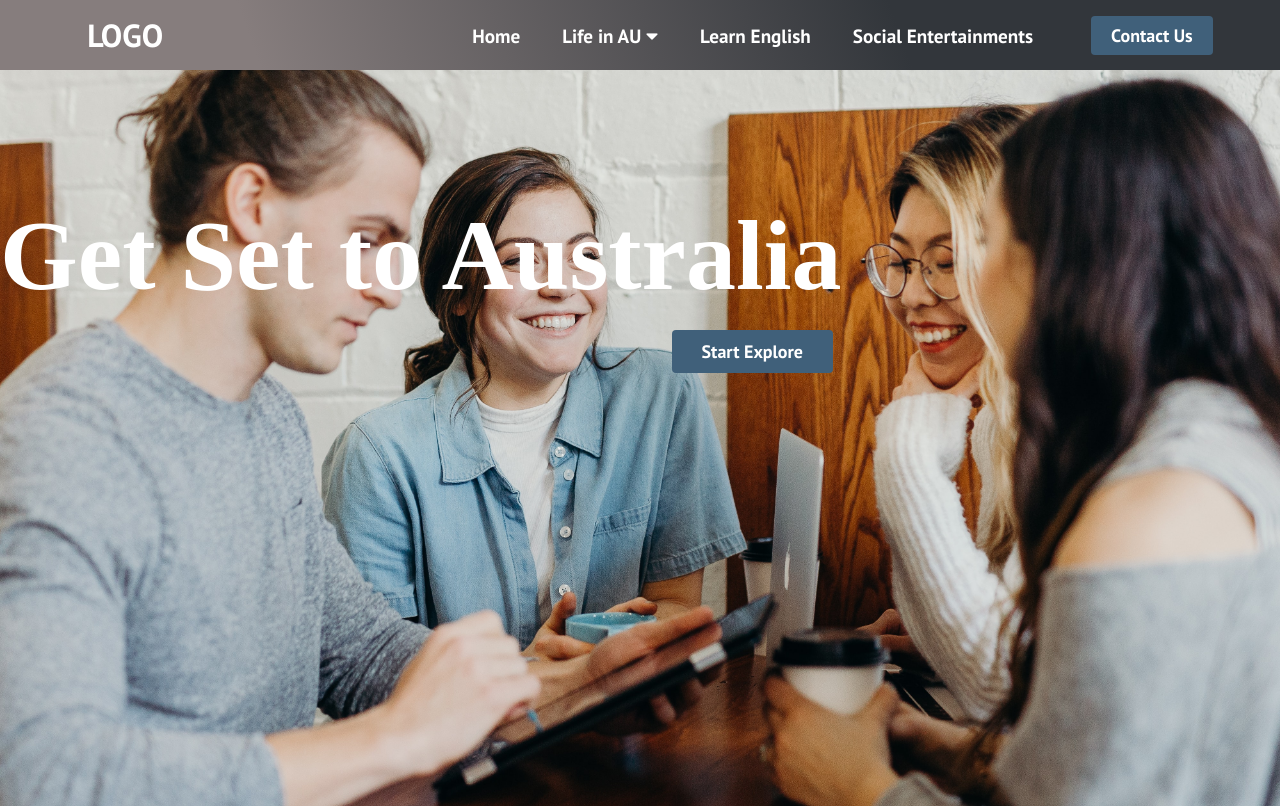
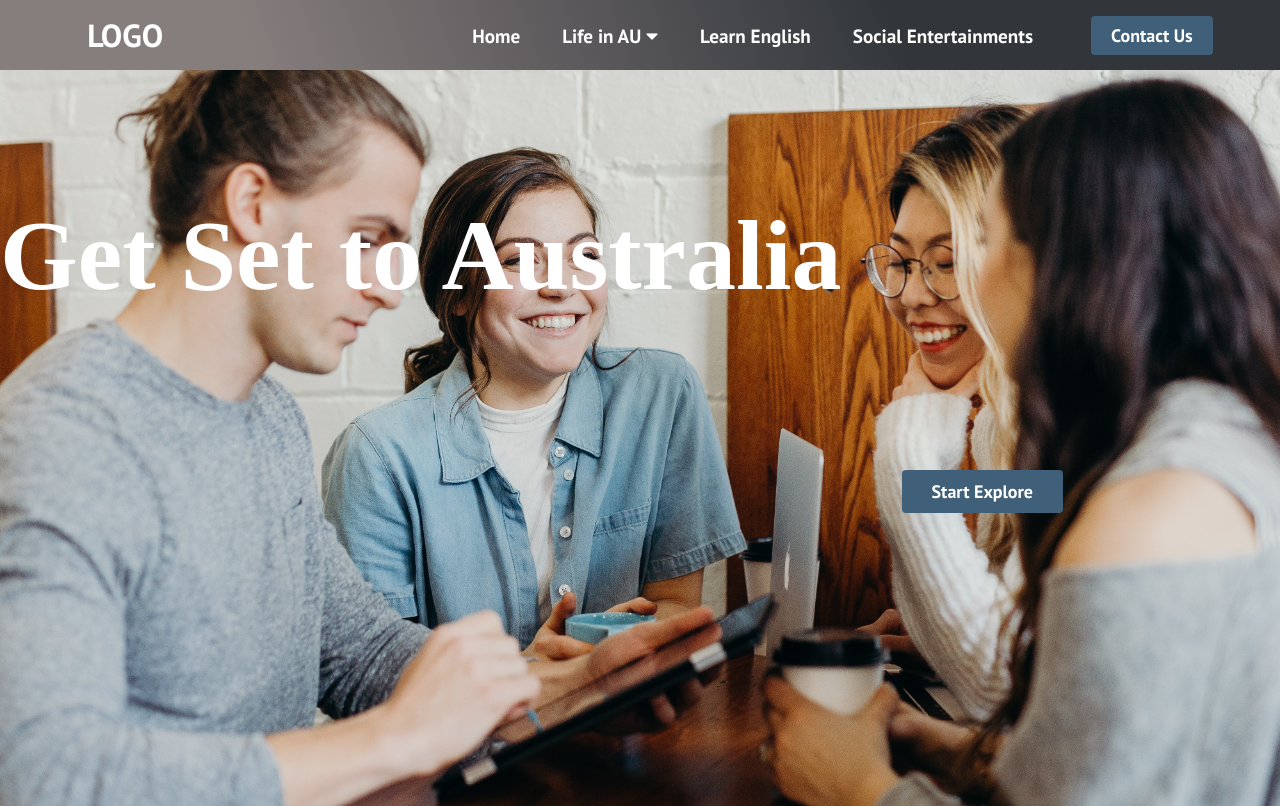
Before and after one commit to HMEI83/TA16_IE_Project, a React (Create React App) app in the folder ie-app/: page / in a window 1280 px wide. Built offline with nearby package versions, Linux system fonts and the light colour scheme; a web font is replaced by a local one.

Commit message:
Change position of "Start Explore" button
Change position of "Start Explore" button

```diff
--- a/ie-app/package.json
+++ b/ie-app/package.json
@@ -15,7 +15,8 @@
     "react-router-dom": "^6.3.0",
     "react-scripts": "5.0.1",
     "react-wordcloud": "^1.2.7",
-    "styled-components": "^5.3.5"
+    "styled-components": "^5.3.5",
+    "write-good": "^1.0.8"
   },
   "scripts": {
     "start": "react-scripts start",
--- a/ie-app/src/components/Button.css
+++ b/ie-app/src/components/Button.css
@@ -24,8 +24,8 @@
 }
 
 .btn2 {
-  margin-top: 260px;
-  margin-left: -170px;
+  margin-top: 400px;
+  margin-left: 60px;
   padding: 10px 30px;
   border-radius: 4px;
   outline: none;
--- a/ie-app/src/components/wordCloud/InputHandler.js
+++ b/ie-app/src/components/wordCloud/InputHandler.js
@@ -1,7 +1,7 @@
 import React, { useState } from "react";
 import ReactWordcloud from 'react-wordcloud';
 import useTrait from "./useTrait";
-import "./WordCloud.css";
+import "./wordCloud.css";
 
 function wordFreq(string) {
   if (string === null) return;
```
Also changed, not shown: 1 other file (tests, documents, lock files or other folders).
